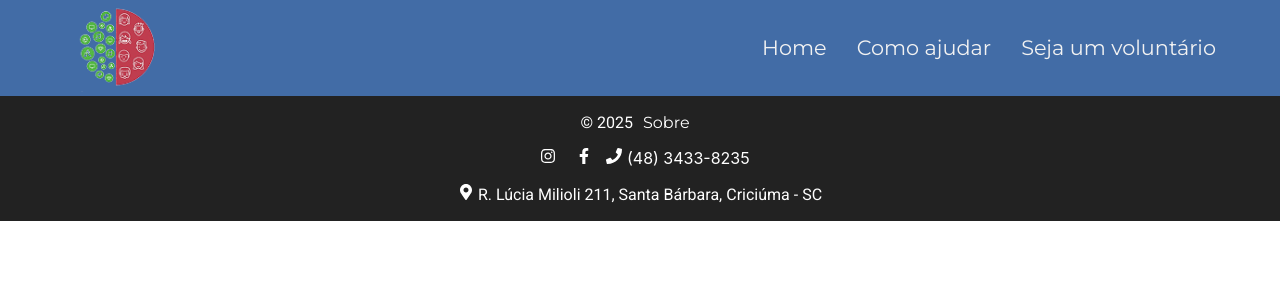
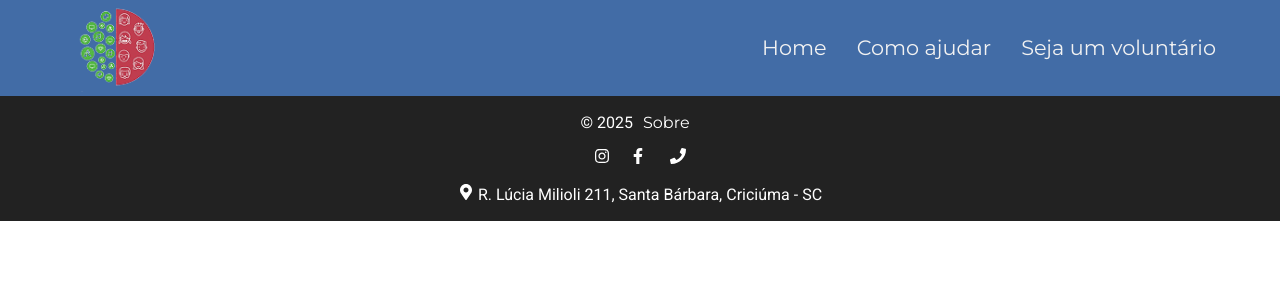
Before and after one commit to MarxWesley/projeto_extensao_III, a React (Create React App) app: page /comoajudar in a window 1280 px wide. Shown: the top 300 px of the page. Built offline with nearby package versions, Linux system fonts and the light colour scheme.

Commit message:
mudando footer

```diff
--- a/src/components/Footer/Footer.jsx
+++ b/src/components/Footer/Footer.jsx
@@ -20,7 +20,12 @@ const Footer = () => {
           rel="noopener noreferrer"
           title="Facebook">
           <FaFacebookF/>  </a>
-          <FaPhone/> (48) 3433-8235
+
+          <a href="#" //vai dar aviso que nao vai redirecionar pra nada, mas da pra rodar suave
+          rel="noopener noreferrer"
+          title="(48) 3433-8235">
+          <FaPhone/></a>
+
         </nav>
 
         <div className={styles.contactInfo}>
```
